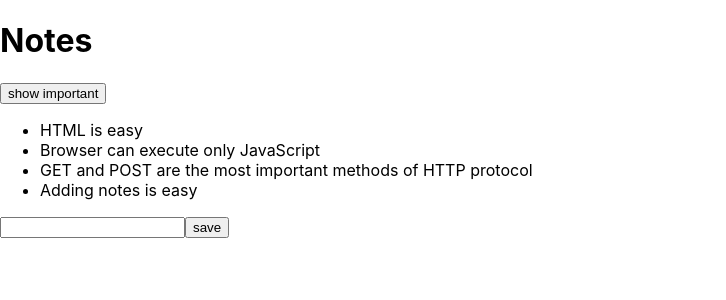
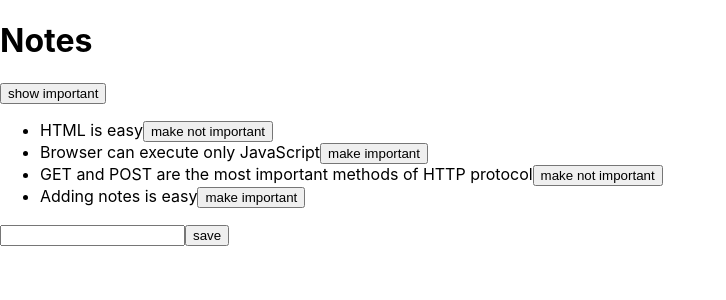
Before and after one commit to JWCTempleton/note-fullstack, a React (Create React App) app in the folder note-frontend/: page / in a window 1280 px wide. Shown: the top 300 px of the page, without its empty margins (0-726 px from the left). Built offline with nearby package versions, Linux system fonts and the light colour scheme; data requests are answered from the project's data file.

Commit message:
Add function to handle changing the importance of notes, axios put request to change the importance of the note in the json-server based on the id of the note being clicked

```diff
--- a/note-frontend/src/App.js
+++ b/note-frontend/src/App.js
@@ -31,6 +31,18 @@
     setNewNote(event.target.value);
   };
 
+  const toggleImportanceOf = (id) => {
+    const url = `http://localhost:3001/notes/${id}`;
+    const note = allNotes.find((note) => note.id === id);
+    const changedNote = { ...note, important: !note.important };
+
+    axios.put(url, changedNote).then((response) => {
+      setAllNotes(
+        allNotes.map((note) => (note.id !== id ? note : response.data))
+      );
+    });
+  };
+
   const notesToShow = showAll
     ? allNotes
     : allNotes.filter((note) => note.important === true);
@@ -45,7 +57,11 @@
       </div>
       <ul>
         {notesToShow.map((note) => (
-          <Note key={note.id} note={note} />
+          <Note
+            key={note.id}
+            note={note}
+            toggleImportance={() => toggleImportanceOf(note.id)}
+          />
         ))}
       </ul>
       <form onSubmit={addNote}>
--- a/note-frontend/src/components/Note.jsx
+++ b/note-frontend/src/components/Note.jsx
@@ -1,5 +1,11 @@
-const Note = ({ note }) => {
-  return <li>{note.content}</li>;
+const Note = ({ note, toggleImportance }) => {
+  const label = note.important ? "make not important" : "make important";
+  return (
+    <li>
+      {note.content}
+      <button onClick={toggleImportance}>{label}</button>
+    </li>
+  );
 };
 
 export default Note;
```
